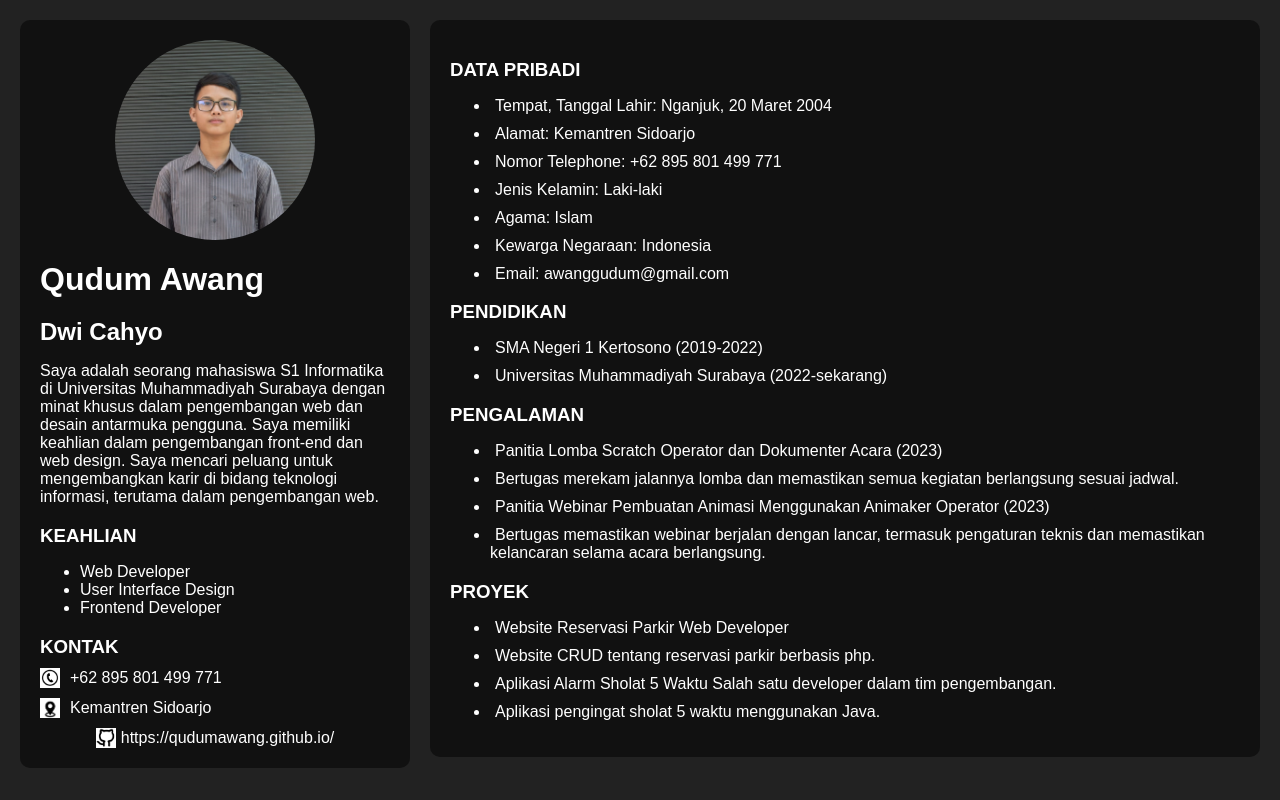
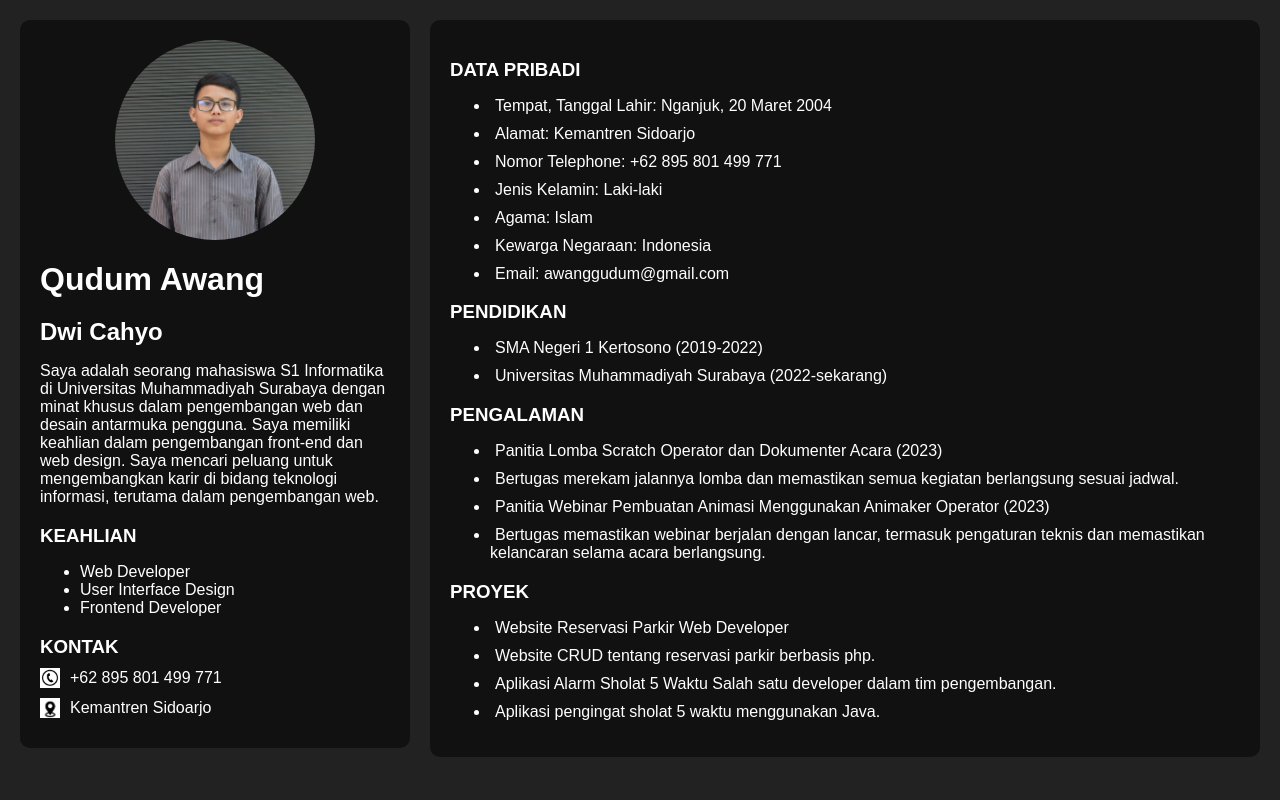
Before and after one commit to QudumAwang/QudumAwang.github.io, a plain HTML site: page index.html in a window 1280 px wide. Drawn offline with Linux system fonts and the light colour scheme.

Commit message:
Update index.html

```diff
--- a/index.html
+++ b/index.html
@@ -140,10 +140,6 @@ h1, h2, h3, h4, h5 {
       <img src="map-icon.png" alt="logo" class="logo">
       <span>Kemantren Sidoarjo</span>
     </div>
-    <a href="https://qudumawang.github.io/" class="github-link">
-      <img src="github-icon.png" alt="logo" class="logo">
-      <span>https://qudumawang.github.io/</span>
-    </a>
   </div>
   <div class="right-section">
     <h3>DATA PRIBADI</h3>
```
